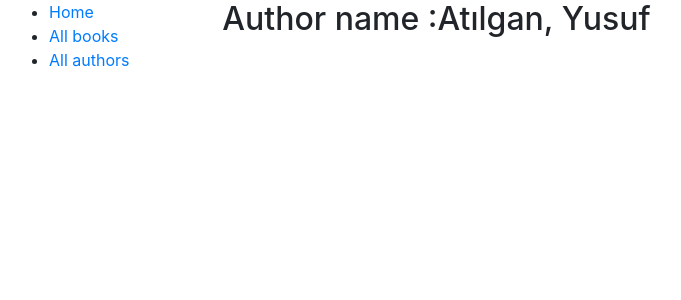
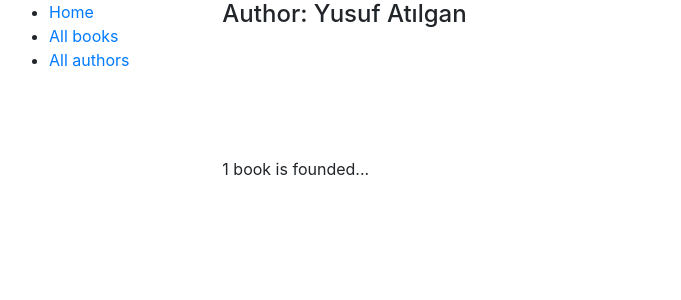
Before and after one commit to omerolkun/mozillaLibrary, a Django app: page /catalog/authors/2 in a window 1280 px wide. Shown: the top 300 px of the page, without its empty margins (6-687 px from the left). Run offline with Django 3.2, Linux system fonts and the light colour scheme; data comes from the database, SQL or seed files in the repository.

Commit message:
auther detail html cont.

```diff
--- a/catalog/templates/catalog/authorie_detail.html
+++ b/catalog/templates/catalog/authorie_detail.html
@@ -3,7 +3,12 @@
 
 {% block content %}
 
-<h2>Author name :{{author}}
-</h2>
+<h4>Author: {{author.first_name}}  {{author.last_name}}</h2>
+<br><br><br><br><br>
+
+<p>{{author.book_set.all.count}} book is founded...</p>
+
+
+
 
 {% endblock %}
```
